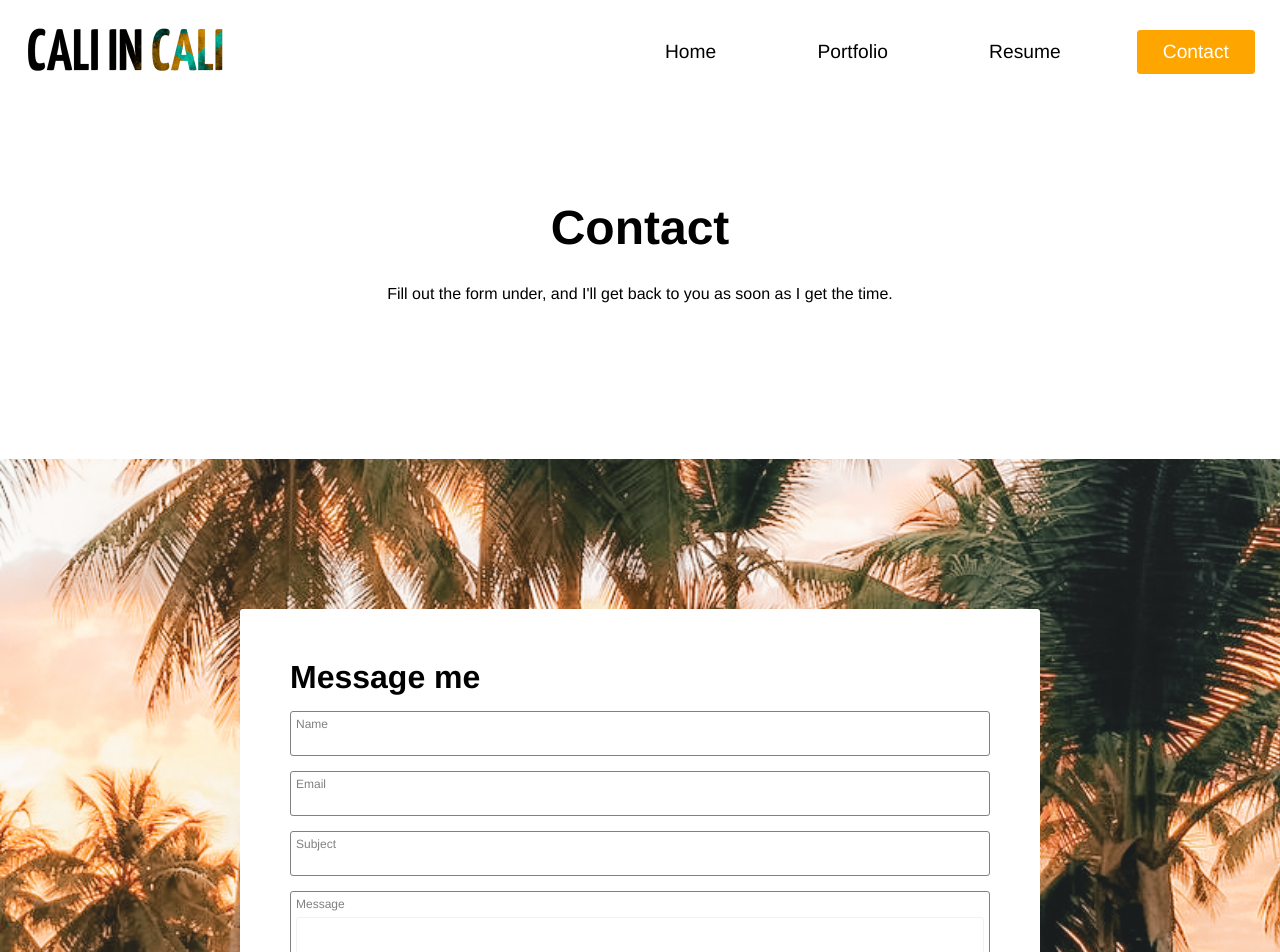
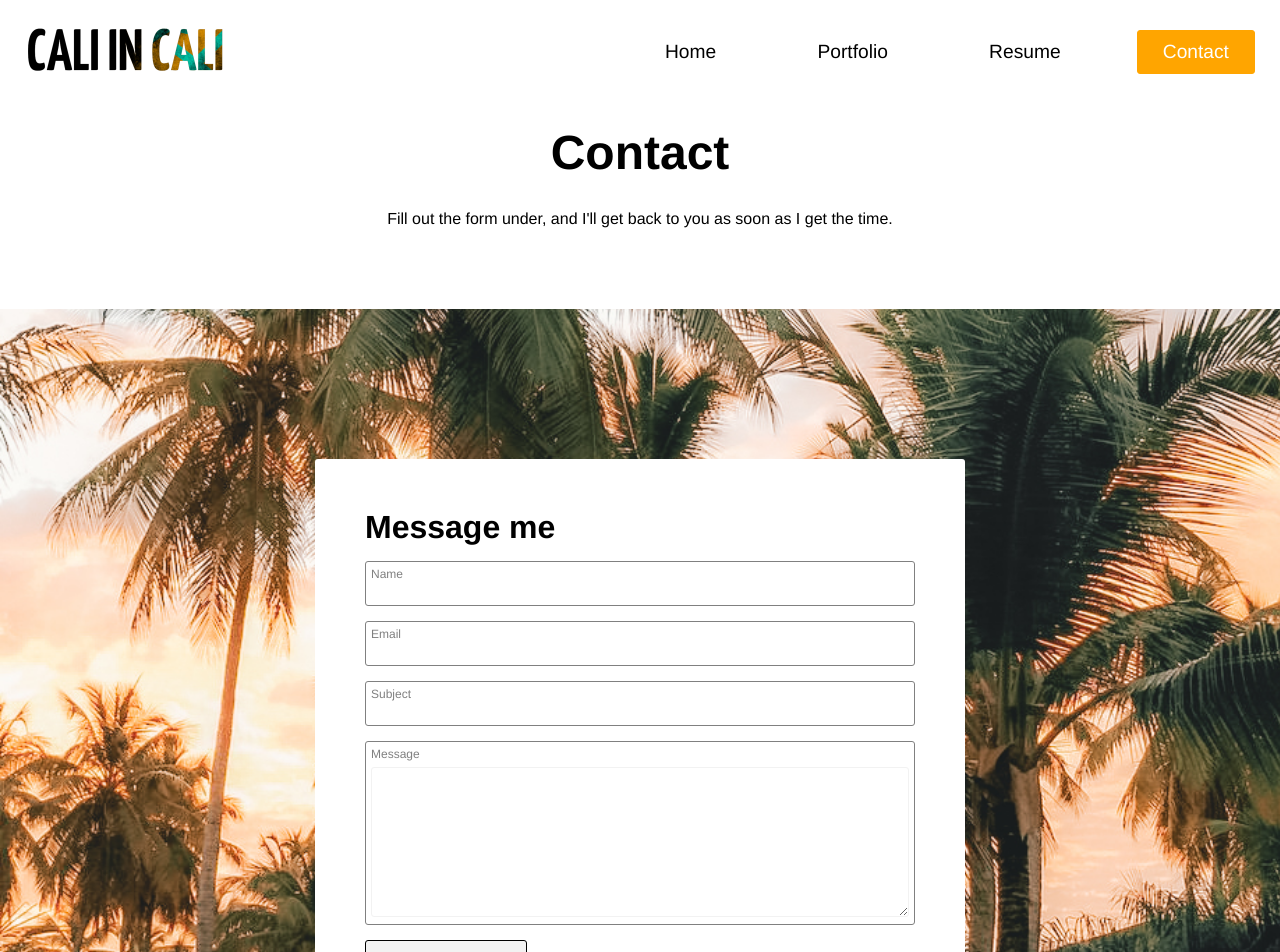
Before and after one commit to albonkey/Personal-Webpage, a React (Create React App) app: page /contact in a window 1280 px wide. Shown: the top 952 px of the page. Built offline with nearby package versions, Linux system fonts and the light colour scheme.

Commit message:
Another mobile update

```diff
--- a/src/components/ContactForm/ContactForm.css
+++ b/src/components/ContactForm/ContactForm.css
@@ -5,7 +5,7 @@
   width: 100%;
   background: white;
   border-radius: 3px;
-  max-width: 800px;
+  max-width: 650px;
 }
 .confirmation-container{
   display: flex;
--- a/src/components/ViewHeader/ViewHeader.css
+++ b/src/components/ViewHeader/ViewHeader.css
@@ -19,7 +19,7 @@
 
 @media(min-width:900px){
   .view-header{
-    padding: 150px;
+    padding: 75px 150px;
   }
 
 }
```
